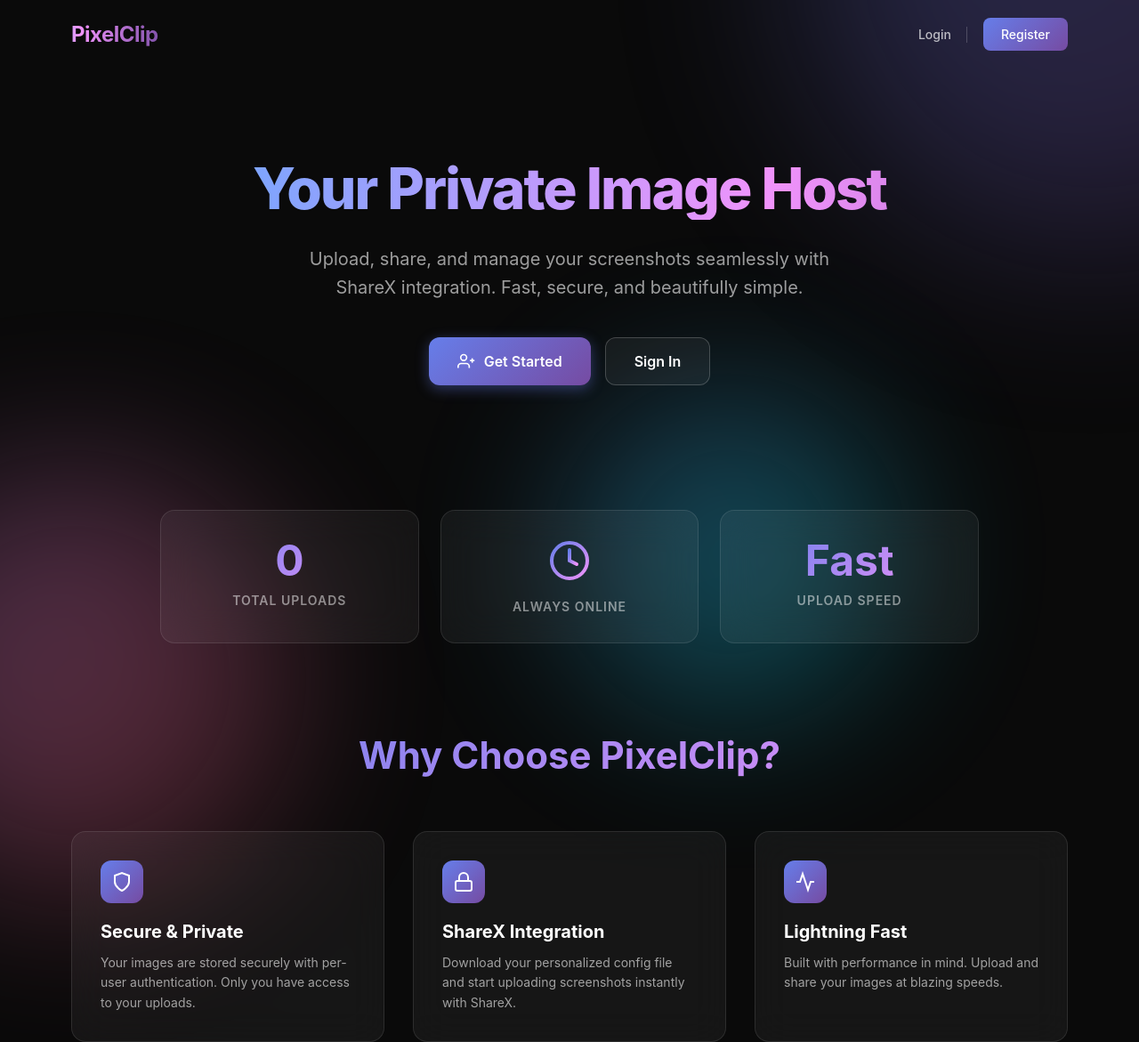
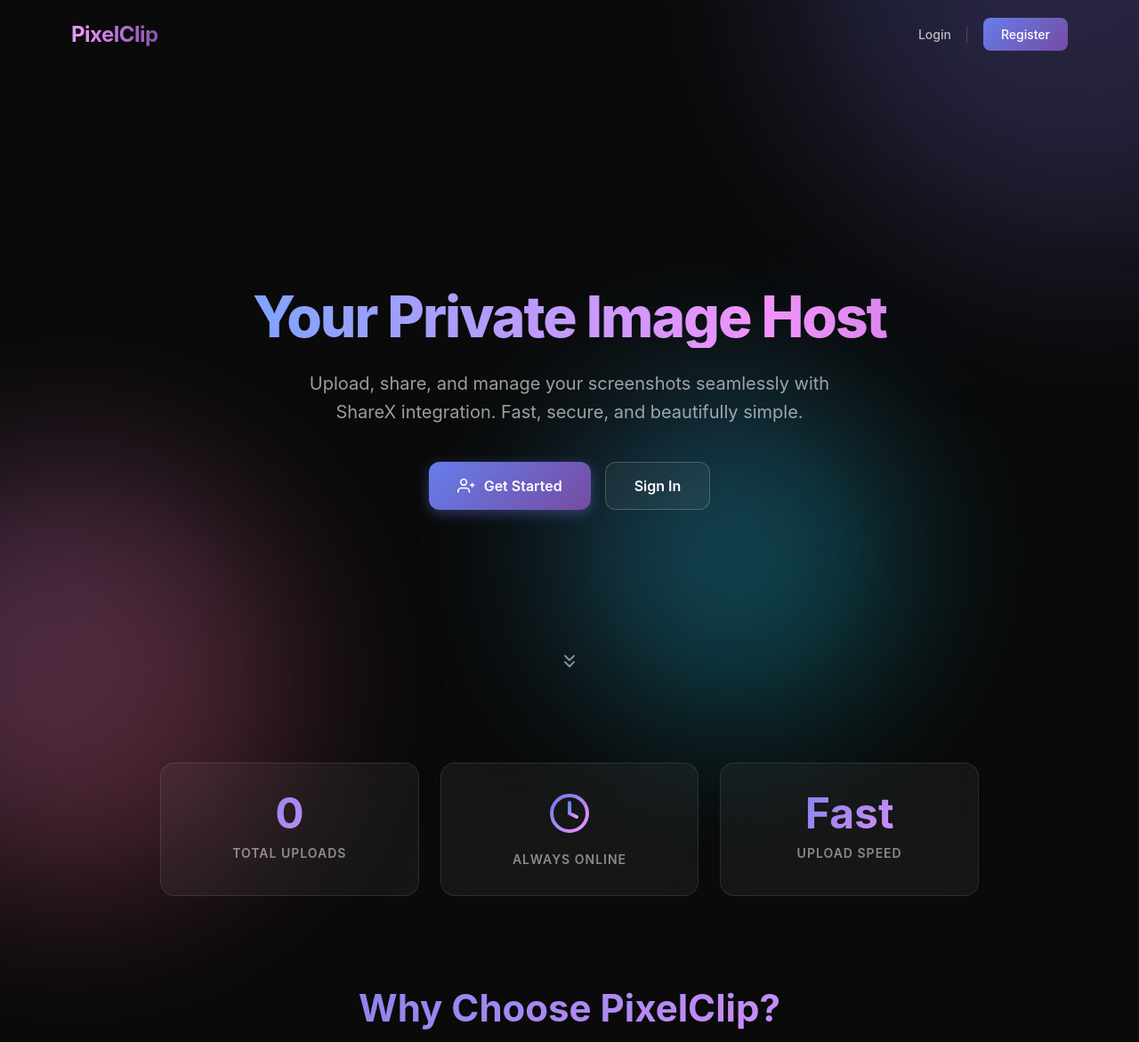
Before and after one commit to iCallum/pixelclip, a PHP site: page / in a window 1280 px wide. Shown: the top 1171 px of the page at 89% size. Run offline with PHP 8.4, Linux system fonts and the light colour scheme.

Commit message:
Feat: Extend full-screen hero and scroll indicator to desktop

```diff
--- a/index.php
+++ b/index.php
@@ -188,6 +188,10 @@
             padding: 100px 40px 80px;
             max-width: 900px;
             margin: 0 auto;
+            min-height: calc(100vh - 80px);
+            display: flex;
+            flex-direction: column;
+            justify-content: center;
         }
 
         .hero h1 {
@@ -493,7 +497,6 @@
         }
 
         .scroll-down {
-            display: none;
             position: absolute;
             bottom: 30px;
             left: 50%;
@@ -531,13 +534,6 @@
             .hero {
                 padding: 60px 20px 40px;
                 min-height: calc(100svh - 80px);
-                display: flex;
-                flex-direction: column;
-                justify-content: center;
-            }
-
-            .scroll-down {
-                display: block;
             }
 
             .hero h1 {
```
